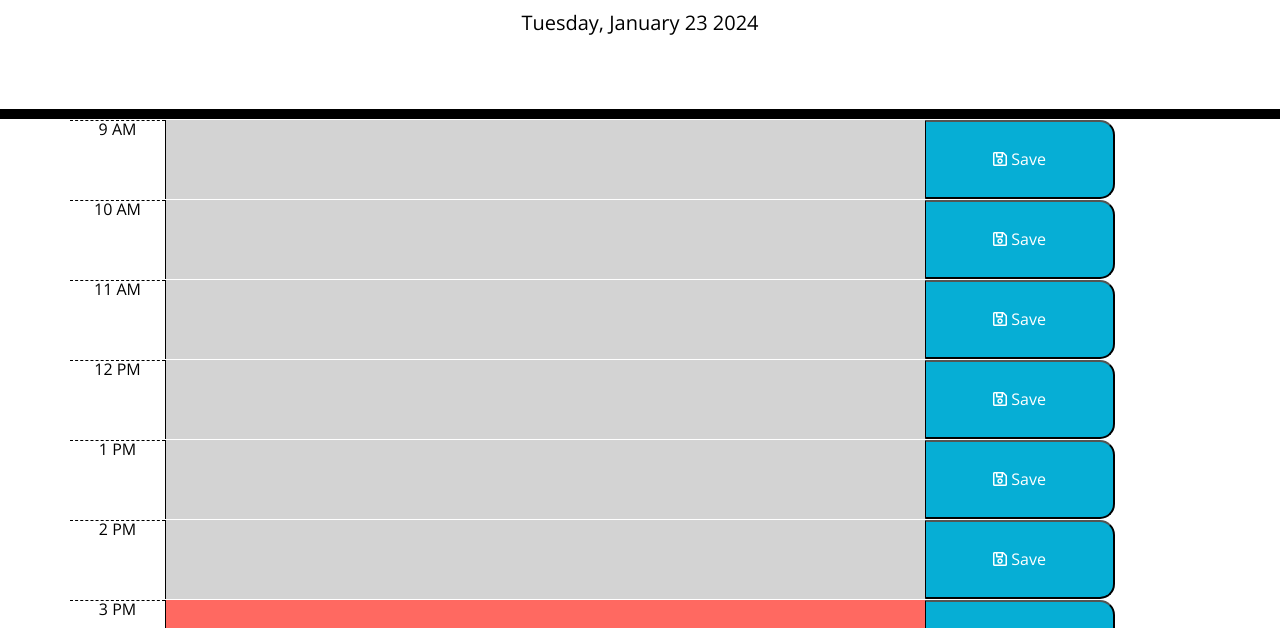
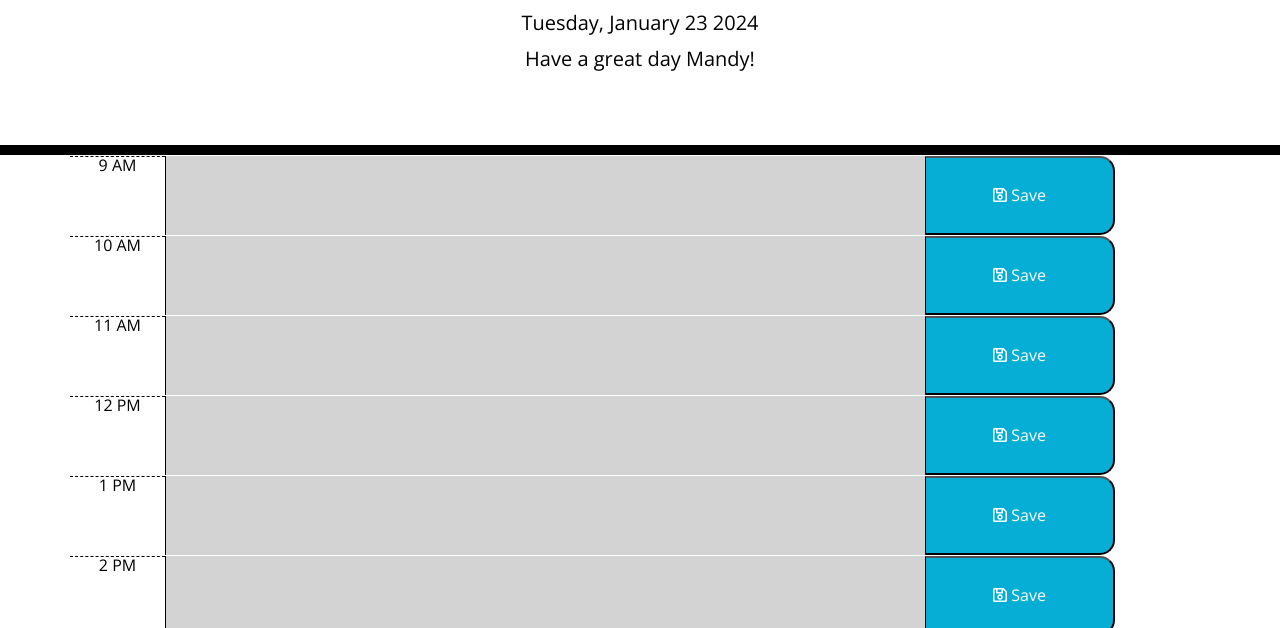
Before and after one commit to mandyjmiller/Work-Day-Scheduler, a plain HTML site: page index.html in a window 1280 px wide. Shown: the part 168-796 px from the top of the page. Drawn offline with nearby package versions, Linux system fonts and the light colour scheme.

Commit message:
minor change to index.html text

```diff
--- a/index.html
+++ b/index.html
@@ -29,6 +29,7 @@
       <h1 class="display-3">Work Day Scheduler</h1>
       <p class="lead">A simple calendar app for scheduling your work day</p>
       <p id="currentDay" class="lead"></p>
+      <p class="lead">Have a great day Mandy!</p>
     </header>
     <div class="container">
       <!-- Timeblocks go here -->
```
